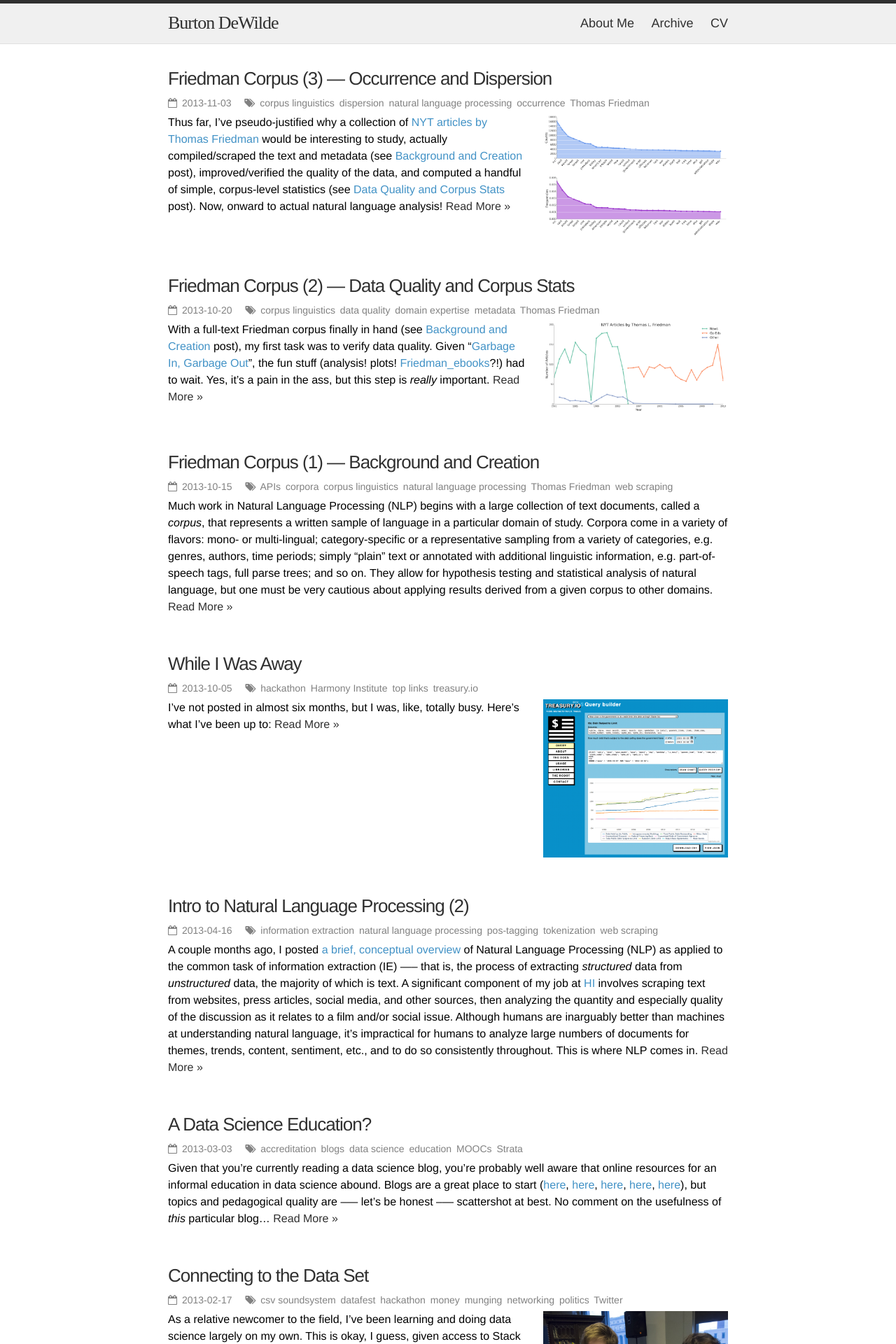
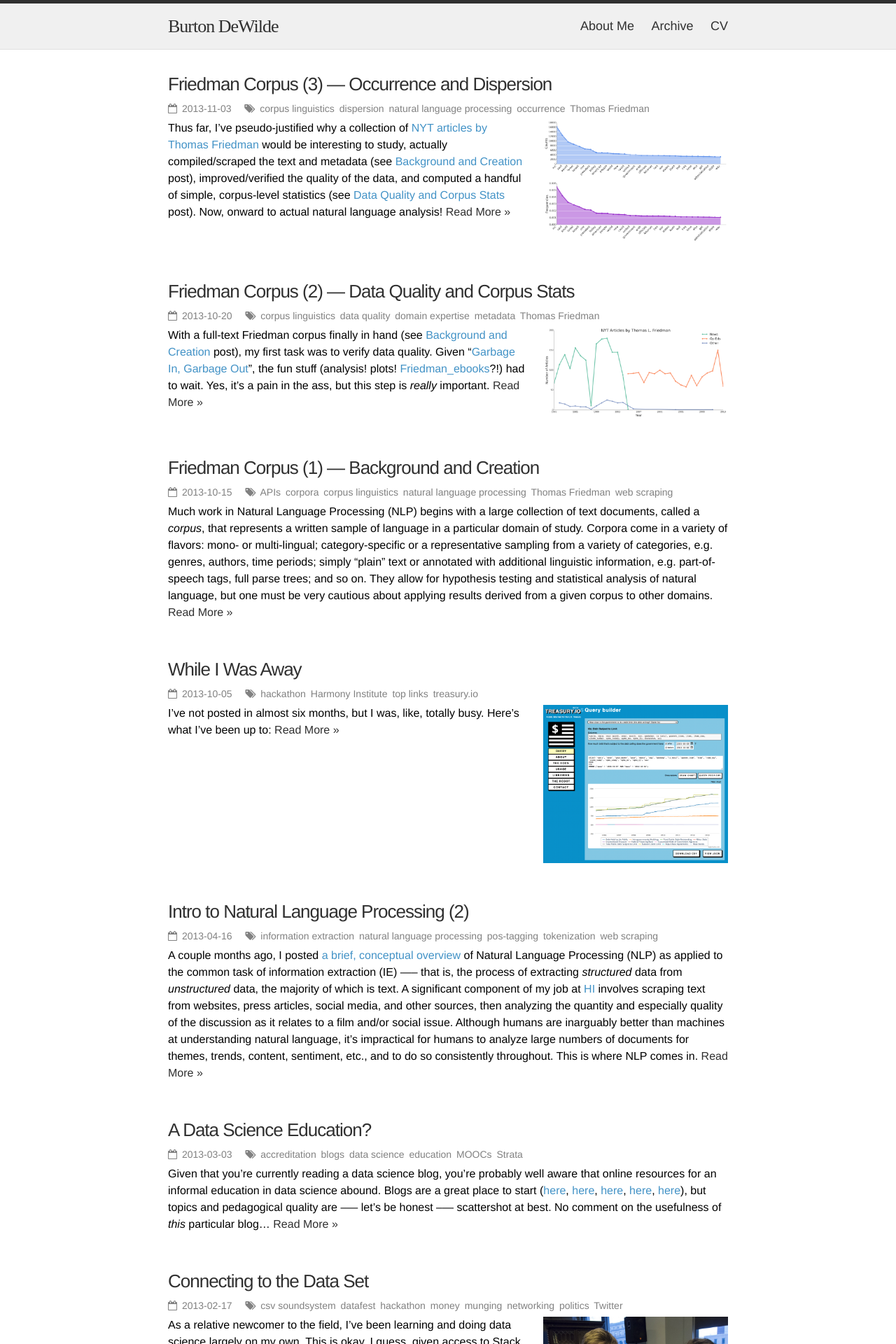
Before and after one commit to bdewilde/bdewilde.github.io, a Jekyll site: the page built from index.html, in a window 1280 px wide. Shown: the top 1920 px of the page at 70% size. Built offline with Jekyll 4.4.1, drawn with Linux system fonts in a browser that asks for light colours; nearby versions of some CDN libraries; some web fonts are replaced; the list of posts is cut into pages by our own code.

Commit message:
and made header slightly taller

```diff
--- a/assets/css/style.css
+++ b/assets/css/style.css
@@ -94,7 +94,7 @@ a:hover {
 }
 .site-header .site-title {
   font-size: 26px;
-  line-height: 56px;
+  line-height: 65px;
 }
 .site-footer .site-title {
   font-size: 22px;
@@ -126,12 +126,12 @@ a:hover {
   border-top: 5px solid #303030;
   border-bottom: 1px solid #e0e0e0;
   background-color: #f0f0f0;
-  min-height: 56px;
+  min-height: 65px;
 }
 
 .site-nav {
   float: right;
-  line-height: 56px;
+  line-height: 65px;
 }
 
 .site-nav .menu-icon { display: none; }
```
